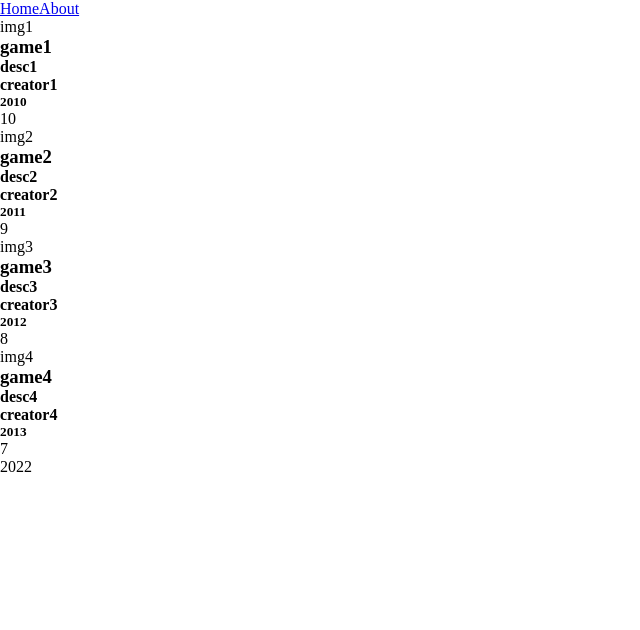
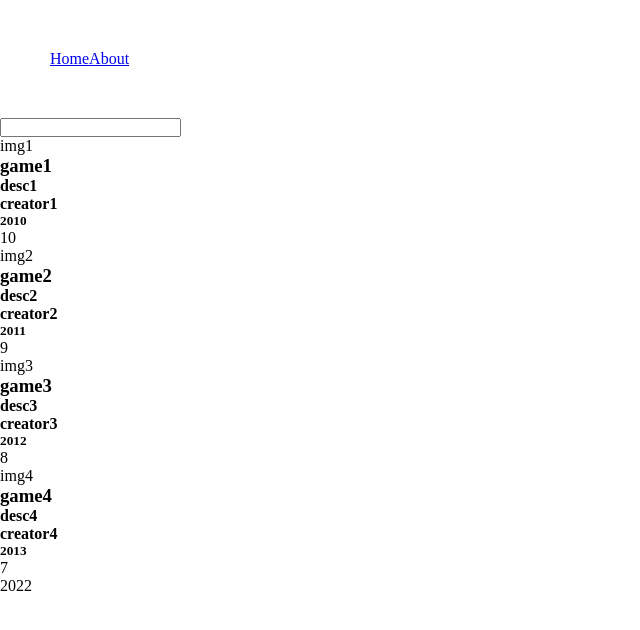
Before and after one commit to ry-ksu/react-redux, a React (Create React App) app: page / in a window 1280 px wide. Shown: the top 630 px of the page, without its empty margins (0-640 px from the left). Built offline with nearby package versions, Linux system fonts and the light colour scheme.

Commit message:
feat: add search

```diff
--- a/src/App.tsx
+++ b/src/App.tsx
@@ -1,19 +1,17 @@
 import { Routes, Route } from 'react-router-dom';
 import React from 'react';
 
-import NotFoundPage from 'components/pages/NotFoundPage';
-import About from 'components/pages/About';
-import AllCards from './components/Card';
-import Layout from 'components/Layout';
-
-import { gameList } from 'components/gameList';
+import { NotFoundPage } from 'components/pages/NotFoundPage';
+import { About } from 'components/pages/About';
+import { Layout } from 'components/layout';
+import { Home } from 'components/pages/Home';
 
 function App() {
   return (
     <>
       <Routes>
         <Route path="/" element={<Layout />}>
-          <Route index element={<AllCards gameList={gameList} />} />
+          <Route index element={<Home />} />
           <Route path="about" element={<About />} />
           <Route path="*" element={<NotFoundPage />} />
         </Route>
--- a/src/components/Layout.tsx
+++ /dev/null
@@ -1,19 +0,0 @@
-import React from 'react';
-import { Link, Outlet } from 'react-router-dom';
-
-const Layout = () => {
-  return (
-    <>
-      <header>
-        <Link to="/">Home</Link>
-        <Link to="/About">About</Link>
-      </header>
-
-      <Outlet />
-
-      <footer>2022</footer>
-    </>
-  );
-};
-
-export default Layout;
--- a/src/components/Card.tsx
+++ b/src/components/cards/index.tsx
@@ -1,7 +1,7 @@
 import React from 'react';
-import { GameProps } from './gameList';
+import { GameProps } from '../gameList';
 
-const AllCards: React.FC<{ gameList: GameProps[] }> = ({ gameList }) => {
+export const Cards: React.FC<{ gameList: GameProps[] }> = ({ gameList }) => {
   return (
     <div className="cards">
       {gameList.map((game) => (
@@ -17,5 +17,3 @@ const AllCards: React.FC<{ gameList: GameProps[] }> = ({ gameList }) => {
     </div>
   );
 };
-
-export default AllCards;
--- /dev/null
+++ b/src/components/layout/index.tsx
@@ -0,0 +1,20 @@
+import React from 'react';
+import { NavLink, Outlet } from 'react-router-dom';
+import './styles.css';
+
+// const setActive = ({ isActive }: boolean) => (isActive ? 'active-link' : '');
+
+export const Layout = () => {
+  return (
+    <>
+      <header className="header">
+        <NavLink to="/">Home</NavLink>
+        <NavLink to="/about">About</NavLink>
+      </header>
+
+      <Outlet />
+
+      <footer>2022</footer>
+    </>
+  );
+};
--- /dev/null
+++ b/src/components/layout/styles.css
@@ -0,0 +1,3 @@
+.header {
+    padding: 50px;
+}
--- a/src/components/pages/About.tsx
+++ b/src/components/pages/About.tsx
@@ -1,5 +1,3 @@
 import React from 'react';
 
-const About = () => <h1>About us</h1>;
-
-export default About;
+export const About = () => <h1>About us</h1>;
--- /dev/null
+++ b/src/components/pages/Home.tsx
@@ -0,0 +1,13 @@
+import React from 'react';
+import { Cards } from '../cards';
+import { Search } from 'components/search';
+import { gameList } from '../gameList';
+
+export const Home = () => {
+  return (
+    <>
+      <Search />
+      <Cards gameList={gameList} />
+    </>
+  );
+};
--- a/src/components/pages/NotFoundPage.tsx
+++ b/src/components/pages/NotFoundPage.tsx
@@ -1,5 +1,3 @@
 import React from 'react';
 
-const NotFoundPage = () => <h1>404: Not found page</h1>;
-
-export default NotFoundPage;
+export const NotFoundPage = () => <h1>404: Not found page</h1>;
--- /dev/null
+++ b/src/components/search/index.tsx
@@ -0,0 +1,29 @@
+import React, { Component } from 'react';
+
+type SearchState = {
+  inputSearch: string;
+};
+
+type SearchProps = Record<string, never>;
+
+export class Search extends Component<SearchProps, SearchState> {
+  state = {
+    inputSearch: '',
+  };
+
+  handleInputSearch = (e: React.ChangeEvent<HTMLInputElement>) => {
+    const {
+      target: { value: inputSearch },
+    } = e;
+    this.setState({ inputSearch });
+  };
+
+  render() {
+    const { inputSearch } = this.state;
+    return (
+      <form>
+        <input type="search" value={inputSearch} onChange={this.handleInputSearch} />
+      </form>
+    );
+  }
+}
--- /dev/null
+++ b/src/global.d.ts
@@ -0,0 +1 @@
+declare module '*.css';
```
Also changed, not shown: src/components/cards/style.css (added), src/components/search/style.css (added).
